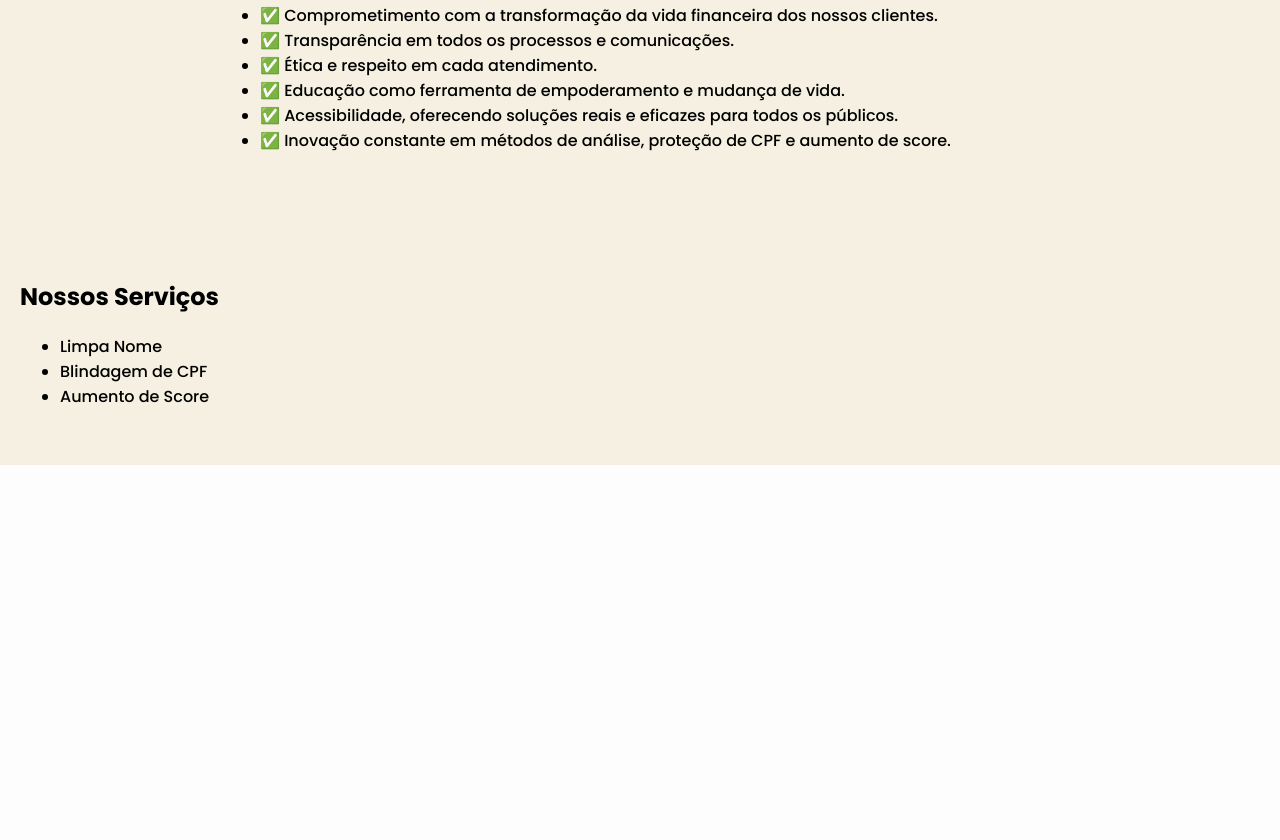
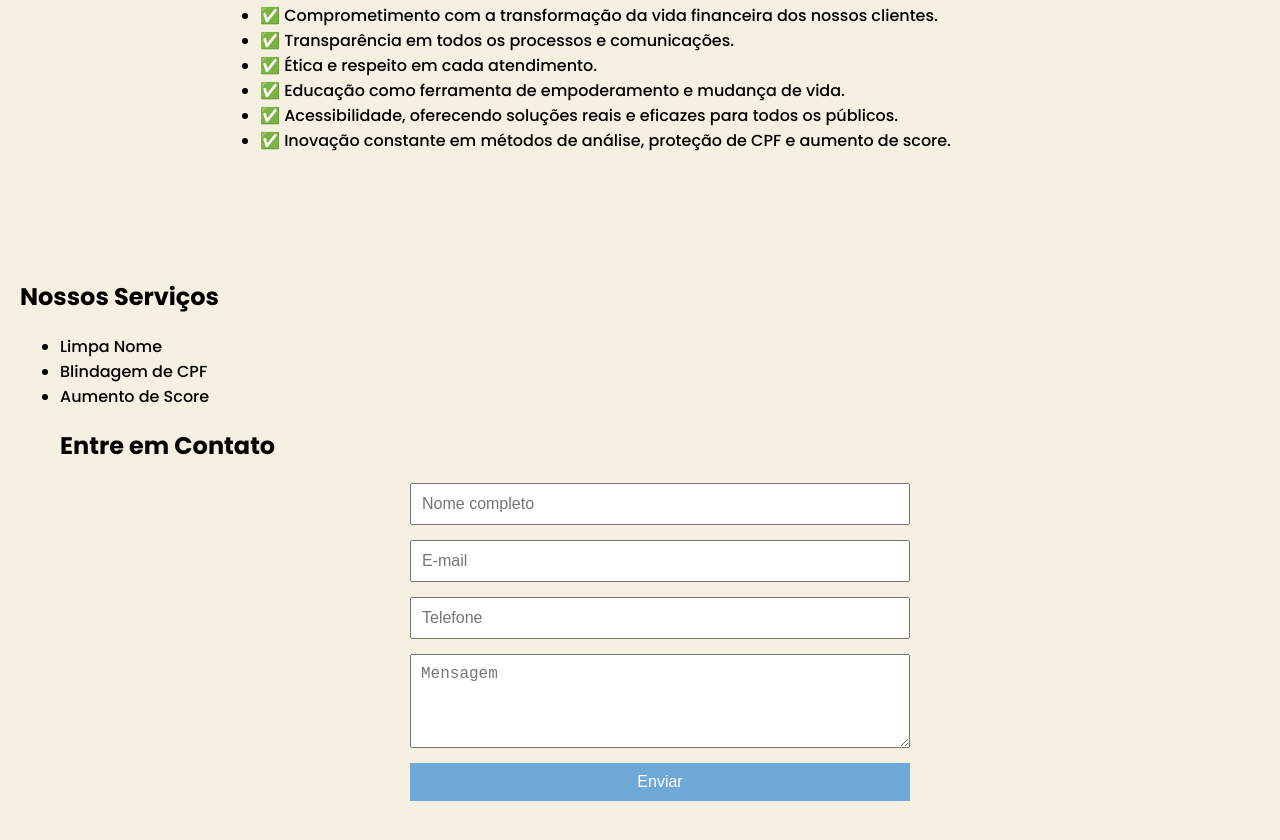
Before and after one commit to ManaCredItaquera/mana-cred-site, a plain HTML site: page index.html in a window 1280 px wide. Shown: the part 888-1728 px from the top of the page. Before the commit the page ends 1353 px from the top, so only its background shows below. Drawn offline with Linux system fonts and the light colour scheme.

Commit message:
Update index.html

```diff
--- a/index.html
+++ b/index.html
@@ -148,3 +148,13 @@ index.html
     <li>Limpa Nome</li>
     <li>Blindagem de CPF</li>
     <li>Aumento de Score</li
+<section class="formulario">
+  <h2>Entre em Contato</h2>
+  <form id="contatoForm">
+    <input type="text" name="nome" placeholder="Nome completo" required />
+    <input type="email" name="email" placeholder="E-mail" required />
+    <input type="tel" name="telefone" placeholder="Telefone" required />
+    <textarea name="mensagem" rows="4" placeholder="Mensagem"></textarea>
+    <button type="submit">Enviar</button>
+  </form>
+</section>
```
